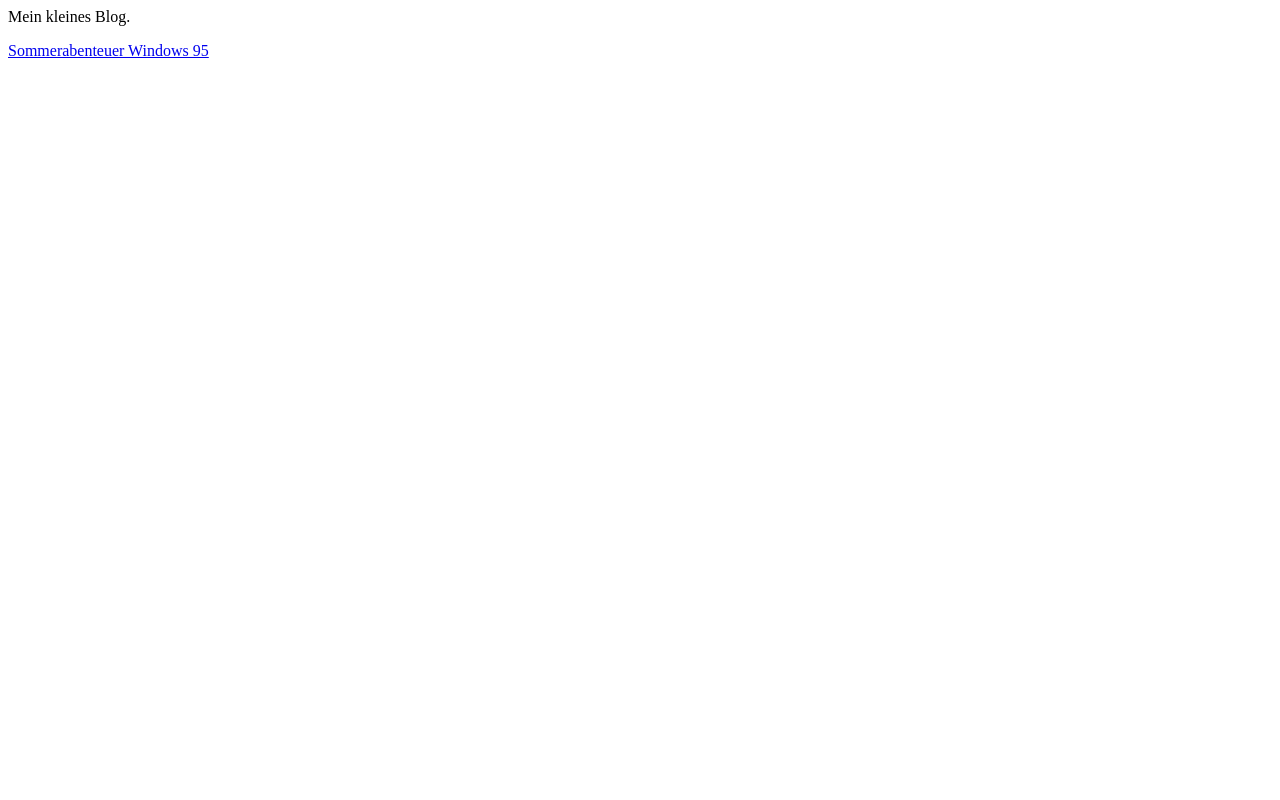
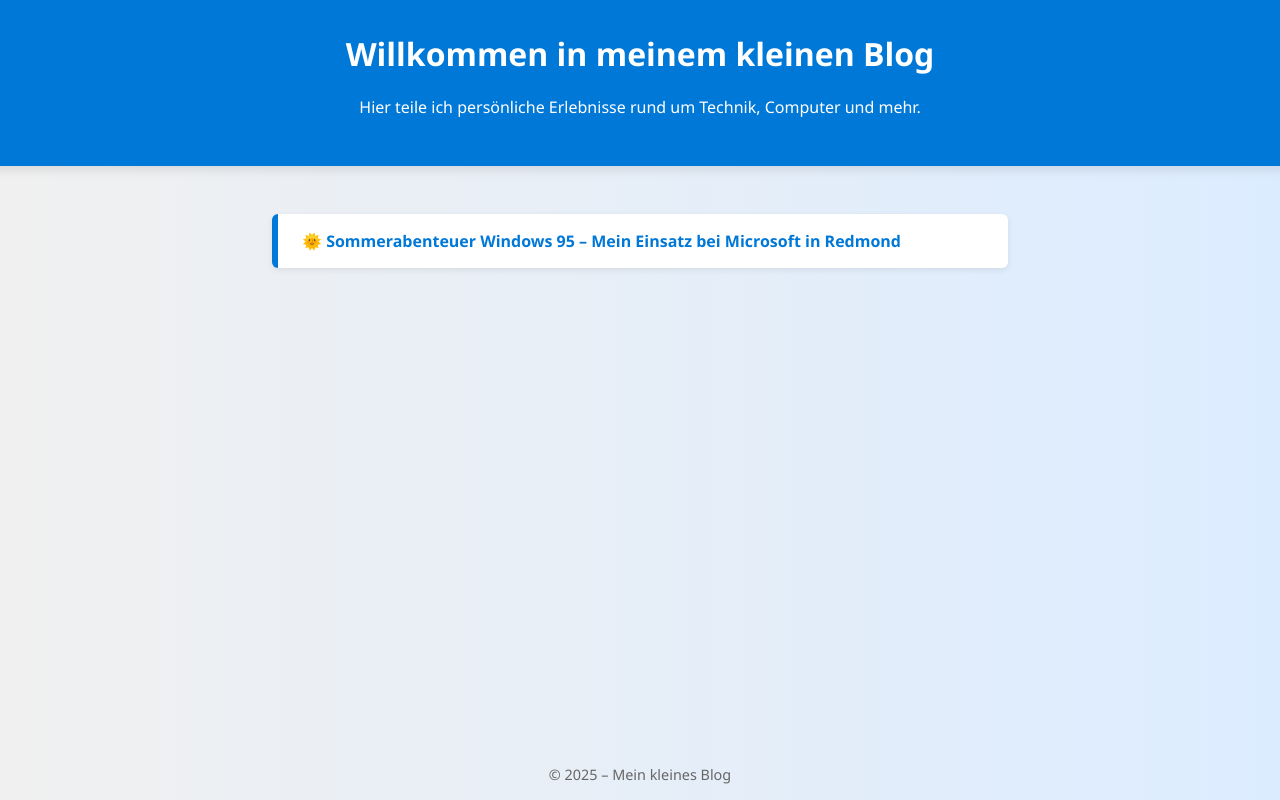
Before and after one commit to marsrakete/blog, a plain HTML site: page index.html in a window 1280 px wide. Drawn offline with Linux system fonts and the light colour scheme.

Commit message:
Update index.html

```diff
--- a/index.html
+++ b/index.html
@@ -1,4 +1,84 @@
-<html>
-Mein kleines Blog. <p/>
-<a href="windows95.html">Sommerabenteuer Windows 95</a>
+<!DOCTYPE html>
+<html lang="de">
+<head>
+  <meta charset="UTF-8">
+  <title>Mein kleines Blog</title>
+  <style>
+    body {
+      margin: 0;
+      padding: 0;
+      font-family: "Segoe UI", Tahoma, Geneva, Verdana, sans-serif;
+      background: linear-gradient(to right, #f0f0f0, #dcecff);
+      color: #222;
+      min-height: 100vh;
+      display: flex;
+      flex-direction: column;
+      align-items: center;
+    }
+
+    header {
+      background-color: #0078D7;
+      color: white;
+      padding: 2rem 1rem;
+      width: 100%;
+      text-align: center;
+      box-shadow: 0 4px 10px rgba(0, 0, 0, 0.1);
+    }
+
+    main {
+      max-width: 800px;
+      width: 100%;
+      padding: 2rem;
+      box-sizing: border-box;
+    }
+
+    h1 {
+      margin-top: 0;
+    }
+
+    .blog-link {
+      display: block;
+      background: white;
+      border-left: 6px solid #0078D7;
+      padding: 1rem 1.5rem;
+      margin: 1rem 0;
+      border-radius: 6px;
+      text-decoration: none;
+      color: #0078D7;
+      font-weight: bold;
+      box-shadow: 0 2px 6px rgba(0, 0, 0, 0.08);
+      transition: transform 0.2s ease, box-shadow 0.2s ease;
+    }
+
+    .blog-link:hover {
+      transform: translateY(-3px);
+      box-shadow: 0 6px 15px rgba(0, 0, 0, 0.15);
+    }
+
+    footer {
+      margin-top: auto;
+      padding: 1rem;
+      font-size: 0.9em;
+      color: #666;
+    }
+  </style>
+</head>
+<body>
+
+  <header>
+    <h1>Willkommen in meinem kleinen Blog</h1>
+    <p>Hier teile ich persönliche Erlebnisse rund um Technik, Computer und mehr.</p>
+  </header>
+
+  <main>
+    <a href="windows95.html" class="blog-link">
+      🌞 Sommerabenteuer Windows 95 – Mein Einsatz bei Microsoft in Redmond
+    </a>
+  </main>
+
+  <footer>
+    © 2025 – Mein kleines Blog
+  </footer>
+
+</body>
 </html>
```
